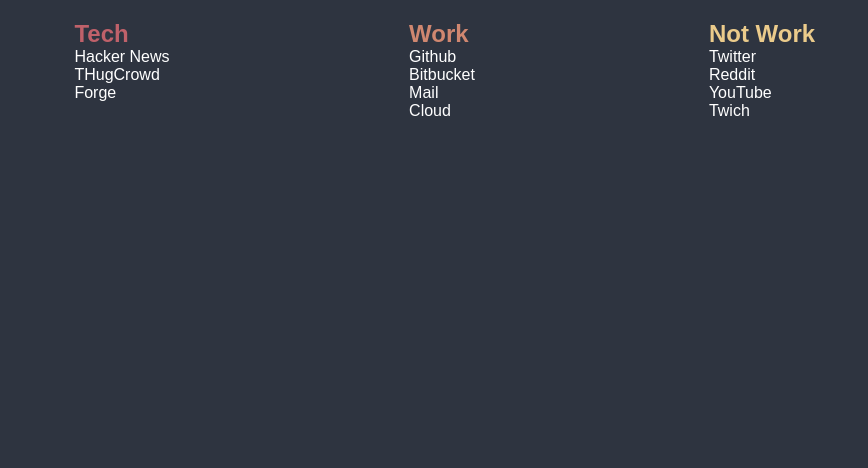
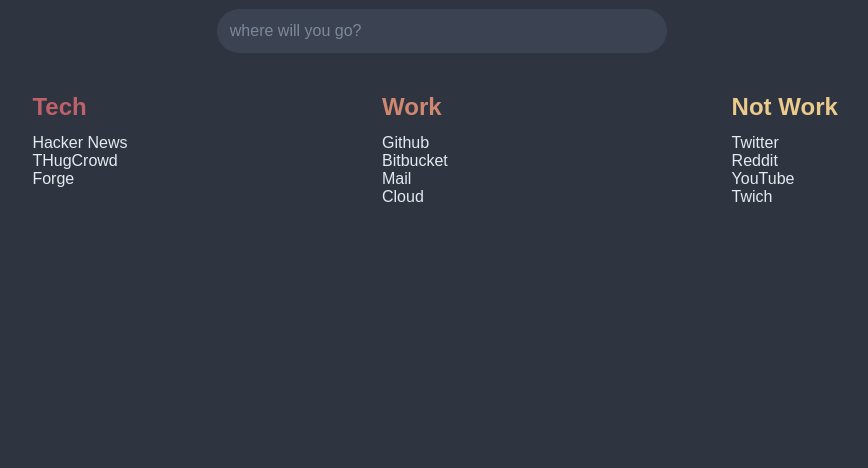
Before and after one commit to asenka0301/Starting_page, a browser extension: page index.html in a window 1280 px wide. Shown: the part 332-800 px from the top of the page, without its empty margins (198-1066 px from the left). Drawn offline with Linux system fonts and the light colour scheme; a web font is replaced by a local one.

Commit message:
Finished styling

```diff
--- a/index.html
+++ b/index.html
@@ -8,33 +8,31 @@
 </head>
 <body>
     <div class="wrapper">
-        <div class="search">
-            <h1>Hello<span>.</span></h1>
-            <input type="search" name="" id="search" placeholder="where will you go?">
-        </div>
+        <h1>Hello<span>.</span></h1>
+        <form method="GET" action="http://www.google.com/search">
+			<input name="as_q" class="search-field" autofocus placeholder="where will you go?">
+		</form>
         <div class="container">
             <div class="item1">
                 <h2 class="tech">Tech</h2>
-                <ul>
+                <ul class="tech_color">
                     <li><a href="">Hacker News</a></li>
                     <li><a href="">THugCrowd</a></li>
                     <li><a href="">Forge</a></li>
                 </ul>
             </div>
-
             <div class="item2">
                 <h2 class="work">Work</h2>
-                <ul>
+                <ul class="work_color">
                     <li><a href="">Github</a></li>
                     <li><a href="">Bitbucket</a></li>
                     <li><a href="">Mail</a></li>
                     <li><a href="">Cloud</a></li>
                 </ul>
             </div>
-
             <div class="item3">
                 <h2  class="not_work">Not Work</h2>
-                <ul>
+                <ul class="not_work_color">
                     <li><a href="">Twitter</a></li>
                     <li><a href="">Reddit</a></li>
                     <li><a href="">YouTube</a></li>
@@ -42,9 +40,6 @@
                 </ul>
             </div>
         </div>
-
     </div>
-
-
 </body>
 </html>
--- a/style.css
+++ b/style.css
@@ -1,78 +1,127 @@
 
 @import url('https://fonts.googleapis.com/css2?family=Monda&display=swap');
 
-* {
+:root {
+    --black: #2E3440;
+    --white_nord: #E5E9F0;
+    --green: #A3BE8C;
+    --red: #BF616A;
+    --yellow: #EBCB8B;
+    --orange: #D08770;
+    --gray: #3B4252;
+    --gray2: #7c899a;
+}
+
+html {
     box-sizing: border-box;
-    margin: 0;
-    padding: 0;
+    font-family: 'Monda', sans-serif;
+}
+
+*,
+*:before,
+*:after {
+  box-sizing: border-box;
 }
 
 body {
-    background-color: #2E3440;
-    color: white;
-    font-family: 'Monda', sans-serif;
+    background-color: var(--black);
+    font-size: 1rem;
+    color: var(--white_nord);
+    padding: 0;
+    margin: 0;
+}
+
+h1 {
+    font-size: 3rem;
+    margin: 0 0 1.5rem;
+}
+
+span {
+    color: var(--green);
 }
 
 .wrapper {
-    width: 960px;
+    display: flex;
+    flex-direction: column;
+    justify-content: center;
+    align-items: center;
+    min-height: 100vh;
+    width: 80%;
     margin: 0 auto;
 }
 
 
-h1 {
-    font-size: 3rem;
-    margin-bottom: 1.5rem;
+input {
+    padding: 0.8rem;
+    border: none;
+    border-radius: 22px;
+    background-color: var(--gray);
+    color: var(--white_nord);
+    font-size: 1rem;
+    outline: none;
+    margin-bottom: 2.5rem;
+    width: 450px;
+
 }
 
-span {
-    color: #A3BE8C;
-}
+::placeholder {
+    color: var(--gray2);
+    opacity: 1;
 
-.search {
-    display: flex;
-    flex-direction: column;
-    justify-content: flex-end;
-    align-items: center;
-    width: 100%;
-    height: 40vh;
-    margin-bottom: 2rem;
-}
-
-input {
-    padding: 0.5rem;
-    border: none;
-    border-radius: 22px;
-    width: 400px;
 }
 
 .container {
-    display: grid;
-    grid-template-columns: 1fr 1fr 1fr;
-    align-items: flex-start;
+    width: 80%;
+    display: flex;
+    flex-direction: row;
+    justify-content: space-between;
+}
+
+.item1, .item2, .item3 {
+    width: 120px;
+}
+
+
+@media (max-width: 600px) {
+    .container {
+        width: 100%;
+    }
 
 }
 
-.item1, .item2, .item3 {
-    justify-self: center;
+
+h2 {
+    margin: 0 0 0.8rem;
 }
 
 .tech {
-    color: #BF616A;
+    color: var(--red);
 }
-
 .work {
     color: #D08770;
 }
-
 .not_work {
     color: #EBCB8B;
 }
 
-li {
+ul {
     list-style-type: none;
+    padding: 0;
+    margin: 0;
+}
+a {
+    color: var(--white_nord);
+    text-decoration: none;
 }
 
-a {
-    color: white;
-    text-decoration: none;
+.tech_color a:hover {
+    color: var(--red);
 }
+
+.work_color a:hover {
+    color: var(--orange);
+}
+
+.not_work_color a:hover {
+    color: var(--yellow);
+}
```
Also changed, not shown: manifest.json (added), Димка.jpg (deleted).
